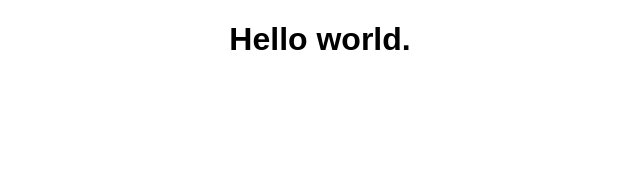
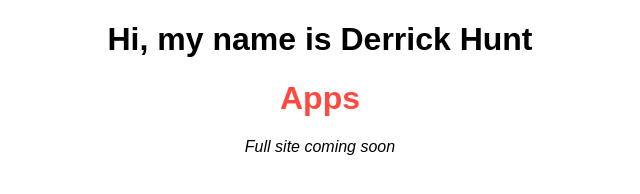
Before and after one commit to derrickhunt/derrickhunt.github.io, a plain HTML site: page index.html in a window 1280 px wide. Shown: the whole page, without its empty margins (320-960 px from the left). Drawn offline with nearby package versions, Linux system fonts and the light colour scheme.

Commit message:
splash page

```diff
--- a/index.html
+++ b/index.html
@@ -7,11 +7,17 @@
 
     <link rel="stylesheet" href="style.css">
 
+    <script src="https://ajax.googleapis.com/ajax/libs/jquery/2.1.3/jquery.min.js"></script>
+    <script src="js.js"></script>
+
     <title>Derrick Hunt</title>
 </head>
 
 <body>
-    <h1>Hello world.</h1>
+    <h1>Hi, my name is Derrick Hunt</h1>
+    <h1 id="titles">I make...</h1>
+
+    <p><i>Full site coming soon</i></p>
 </body>
 
 </html>
--- /dev/null
+++ b/js.js
@@ -0,0 +1,22 @@
+"use strict"
+
+var titles = ["Apps", "Games", "Websites"];
+var colors = ["#FF4940", "#1E6D74", "#82B22C"];
+var index = 0;
+
+$(window).load(function() {
+
+    window.setInterval(function() {
+         $("#titles").fadeOut(500, function() {
+            $("#titles").text(titles[index]);
+            $("#titles").css('color', colors[index]);
+            $("#titles").fadeIn(500);
+
+            index++;
+            if (index >= titles.length){
+                index = 0;
+            }
+         });
+    }, 3000);
+
+});
```
